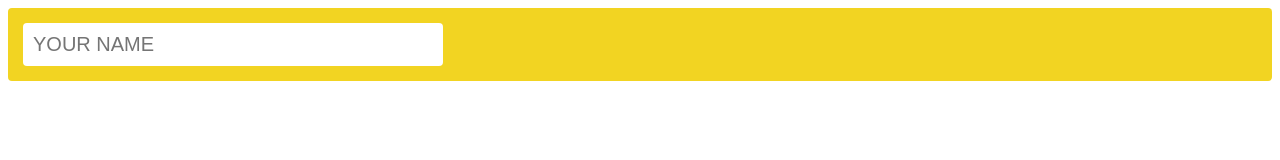
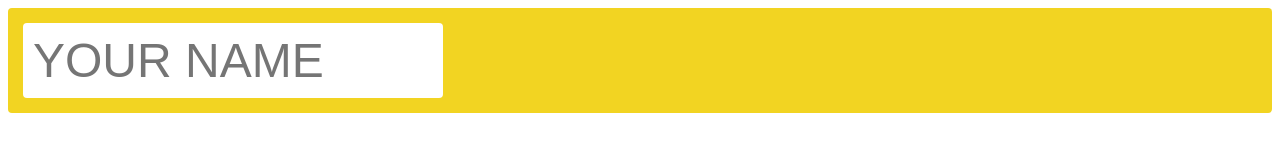
Before and after one commit to framevvork-studio/boundman, a website: page src/assets/input.html in a window 1280 px wide. Drawn offline with Linux system fonts and the light colour scheme.

Commit message:
fix input text font size

```diff
--- a/src/assets/input.html
+++ b/src/assets/input.html
@@ -1,7 +1,6 @@
 <!DOCTYPE html>
 <html>
   <head>
-    <meta name="viewport" content="width=device-width, initial-scale=1, maximum-scale=1" />
     <style>
       #input-form {
         padding: 15px;
@@ -10,7 +9,7 @@
       }
       #input-form input {
         padding: 10px;
-        font-size: 20px;
+        font-size: 48px;
         width: 400px;
         border: none;
         border-radius: 4px 4px 4px 4px;
```
